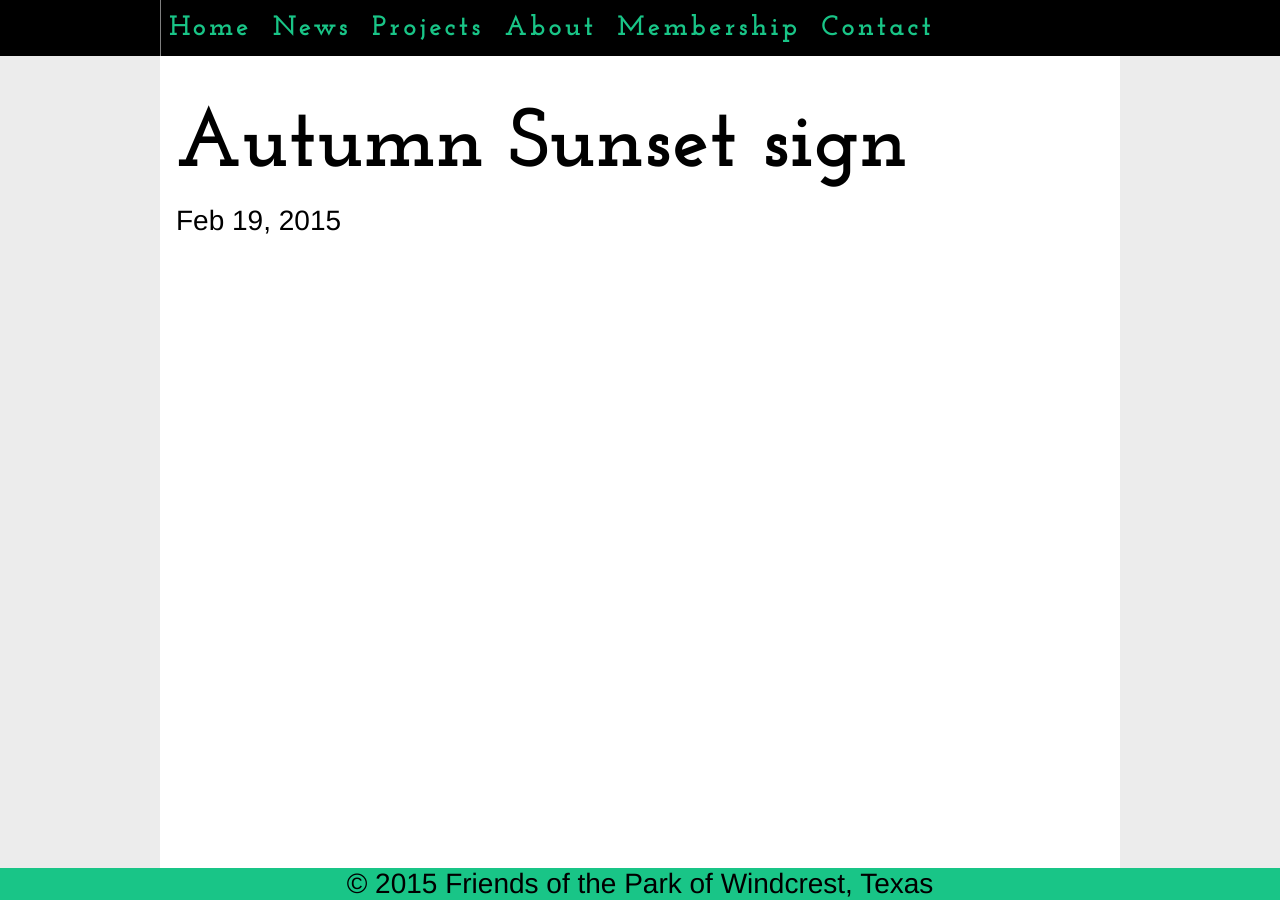
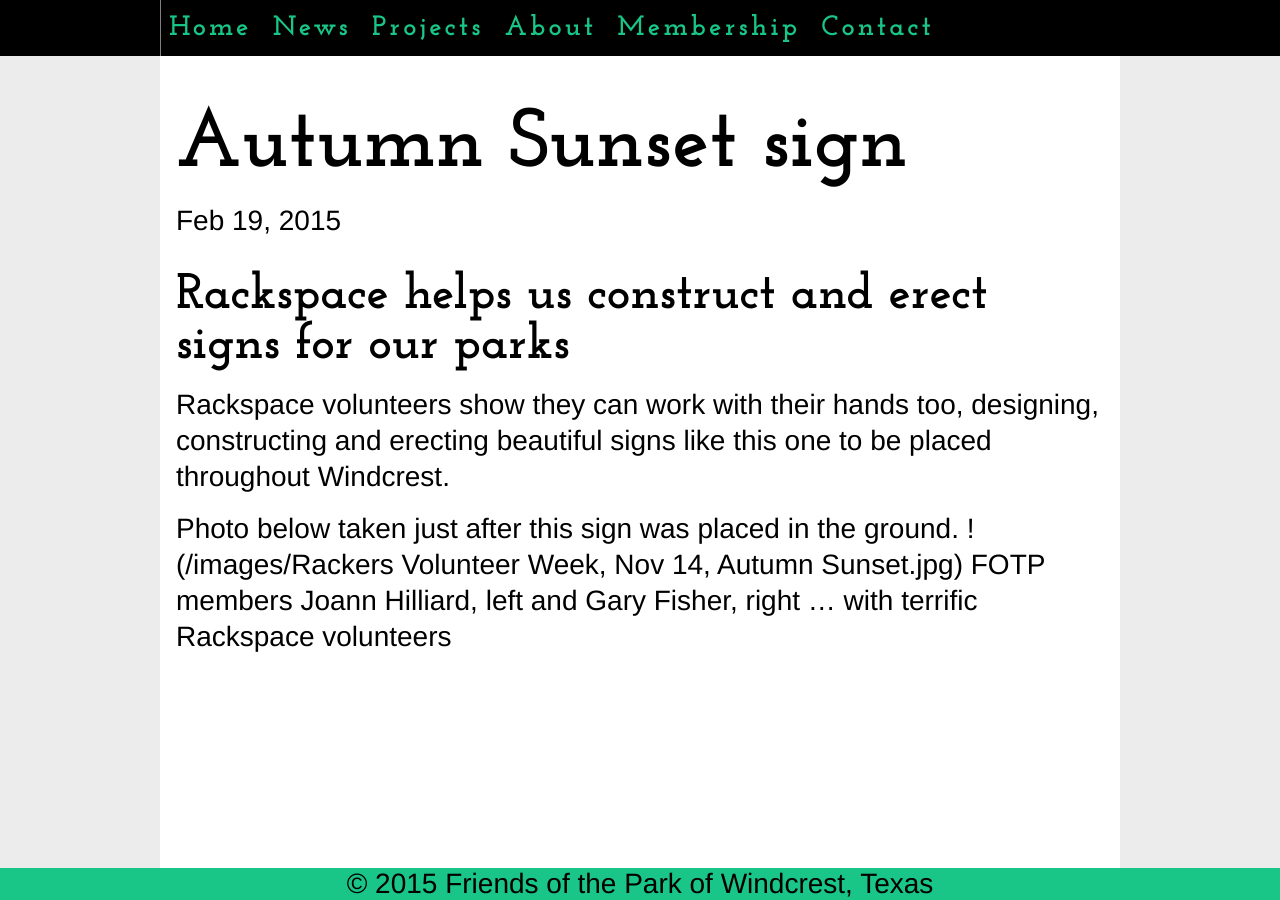
Before and after one commit to friendsoftheparkofwindcresttexas/friendsoftheparkofwindcresttexas.github.io, a Jekyll site: the page built from _posts/2015-02-19-autumn-sunset-sign.md, in a window 1280 px wide. Built offline with Jekyll 4.4.1, drawn with Linux system fonts in a browser that asks for light colours; nearby versions of some CDN libraries.

Commit message:
edit of Autumn Sunset sign

```diff
--- a/_posts/2015-02-19-autumn-sunset-sign.md
+++ b/_posts/2015-02-19-autumn-sunset-sign.md
@@ -2,6 +2,14 @@
 layout: post
 title: "Autumn Sunset sign"
 categories: news
-excerpt: November 2014, volunteers from San Antonio's own Rackspace erect sign they also designed and constructed. FOTP members Joann Hilliard, left ... Gary Fisher, right.
+excerpt: November 2014, volunteers from San Antonio's own Rackspace erect sign they also designed and constructed.
 image: /images/Rackers Volunteer Week, Nov 14, Autumn Sunset.jpg
 ---
+
+### Rackspace helps us construct and erect signs for our parks
+
+Rackspace volunteers show they can work with their hands too, designing, constructing and erecting beautiful signs like this one to be placed throughout Windcrest.
+
+Photo below taken just after this sign was placed in the ground.
+!(/images/Rackers Volunteer Week, Nov 14, Autumn Sunset.jpg)
+FOTP members Joann Hilliard, left and Gary Fisher, right ... with terrific Rackspace volunteers
```
